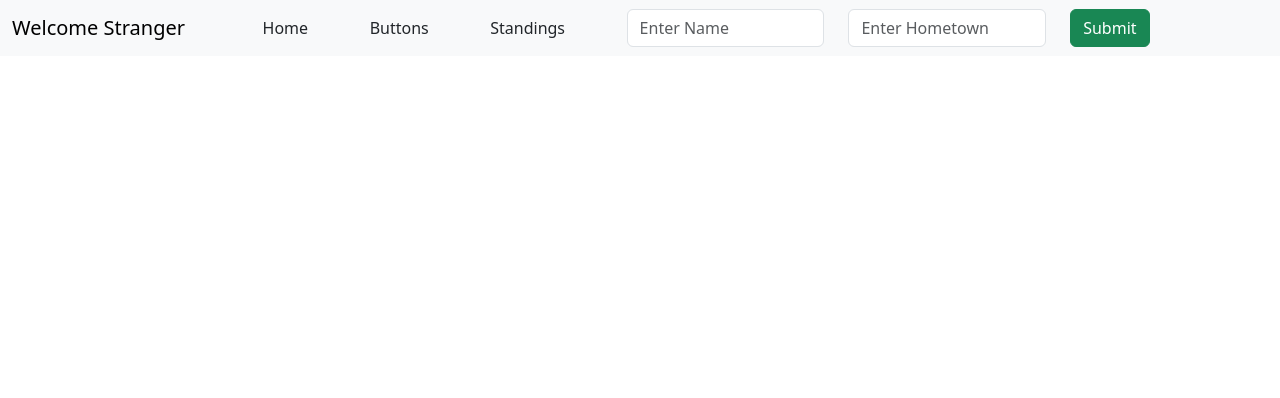
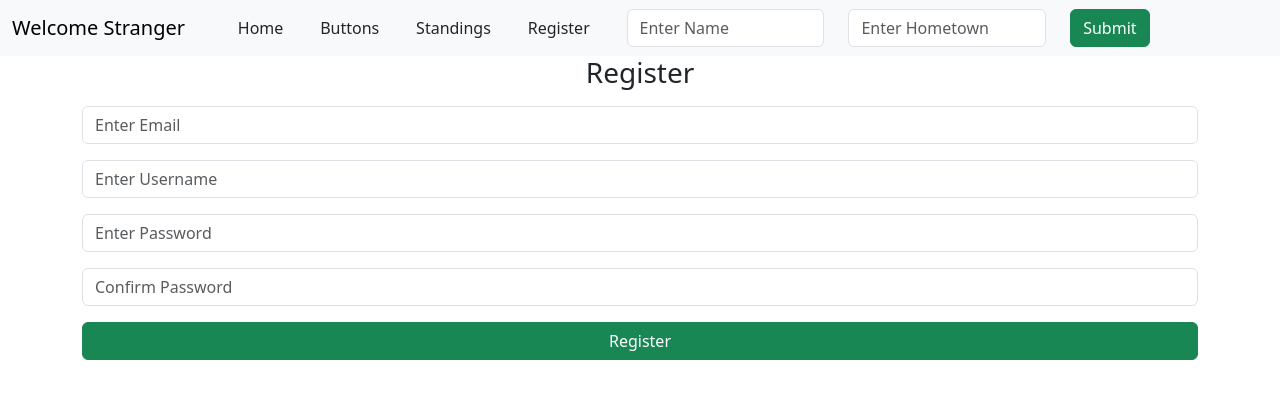
Before and after one commit to bstanton773/kekambas-106_react_intro, a React (Create React App) app: page /register in a window 1280 px wide. Shown: the top 398 px of the page. Built offline with nearby package versions, Linux system fonts and the light colour scheme.

Commit message:
Add Regsiter Component with form

```diff
--- a/src/App.js
+++ b/src/App.js
@@ -5,6 +5,7 @@ import Home from "./components/Home";
 import Navbar from "./components/Navbar";
 import RacerDisplay from "./components/RacerDisplay";
 import RacerDisplayClass from "./components/RacerDisplayClass";
+import Register from "./components/Register";
 
 
 function App(props){
@@ -27,6 +28,7 @@ function App(props){
                     <Route path='/buttons' element={<ButtonDisplay myName={myName} />} />
                     {/* <Route path='/standings' element={<RacerDisplay />} /> */}
                     <Route path='/standings' element={<RacerDisplayClass />} />
+                    <Route path='/register' element={<Register />} />
                 </Routes>
             </div>
         </>
--- a/src/components/Navbar.jsx
+++ b/src/components/Navbar.jsx
@@ -26,6 +26,8 @@ export default function Navbar(props) {
                     <Link className='nav-link' to='/'>Home</Link>
                     <Link className='nav-link' to='/buttons'>Buttons</Link>
                     <Link className='nav-link' to='/standings'>Standings</Link>
+                    <Link className='nav-link' to='/register'>Register</Link>
+
                 <form action="" className="row" onSubmit={handleForm}>
                     <div className="col">
                         <input type="text" name="username" className="form-control" placeholder="Enter Name" />
--- /dev/null
+++ b/src/components/Register.jsx
@@ -0,0 +1,28 @@
+import React, { Component } from 'react'
+
+export default class Register extends Component {
+
+    handleRegister = event => {
+        event.preventDefault();
+        console.log(event);
+    }
+
+
+    render() {
+        return (
+            <>
+                <h3 className="text-center">Register</h3>
+                <form action="" onSubmit={this.handleRegister}>
+                    <div className="form-group">
+                        <input type="text" className="form-control my-3" placeholder='Enter Email' name='email' />
+                        <input type="text" className="form-control my-3" placeholder='Enter Username' name='username' />
+                        <input type="password" className="form-control my-3" placeholder='Enter Password' name='password' />
+                        <input type="password" className="form-control my-3" placeholder='Confirm Password' name='confirmPass' />
+
+                        <input type="submit" value="Register" className="btn btn-success w-100" />
+                    </div>
+                </form>
+            </>
+        )
+    }
+}
```
